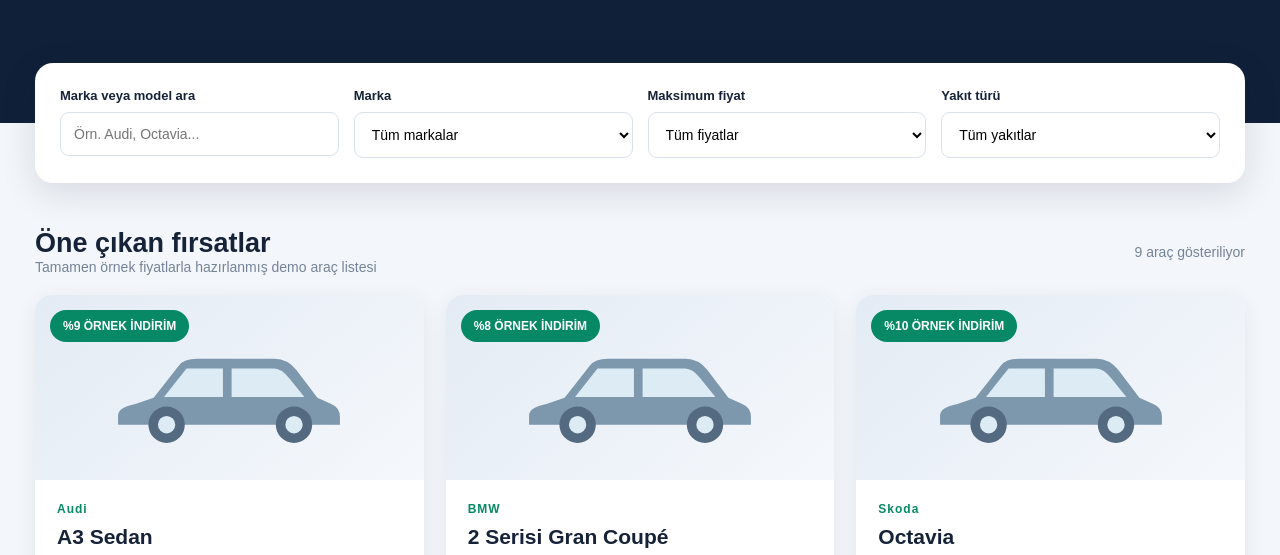
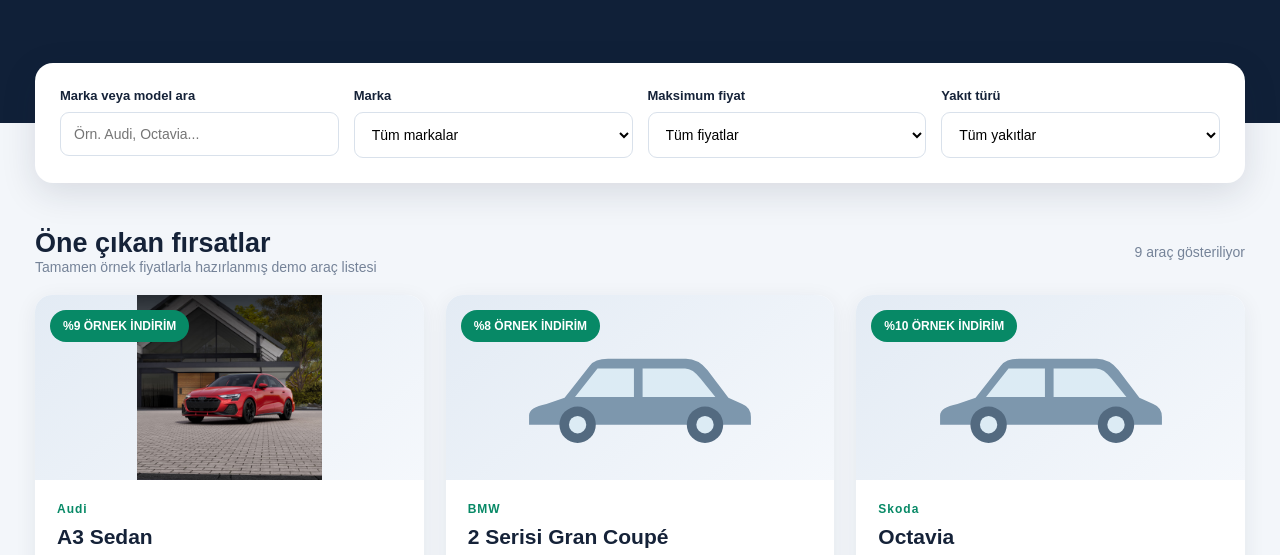
Before and after one commit to kaanoktar/SIFIR-ARABA-FIRSATLARI, a plain HTML site: page index.html in a window 1280 px wide. Shown: the part 379-934 px from the top of the page. Drawn offline with Linux system fonts and the light colour scheme.

Commit message:
Update index.html

```diff
--- a/index.html
+++ b/index.html
@@ -187,8 +187,9 @@ const card=document.createElement("article");
 card.className="card";
 card.innerHTML=`
 <div class="car-art">
+${c.brand === "Audi" && c.model === "A3 Sedan" ? '<img src="images/audi-a3.avif" alt="Audi A3 Sedan" style="width:75%;height:100%;object-fit:contain;">' : carSvg}
 <span class="discount">%${discount} ÖRNEK İNDİRİM</span>
-${carSvg}
+
 </div>
 <div class="card-body">
 <div class="brand">${c.brand}</div>
```
